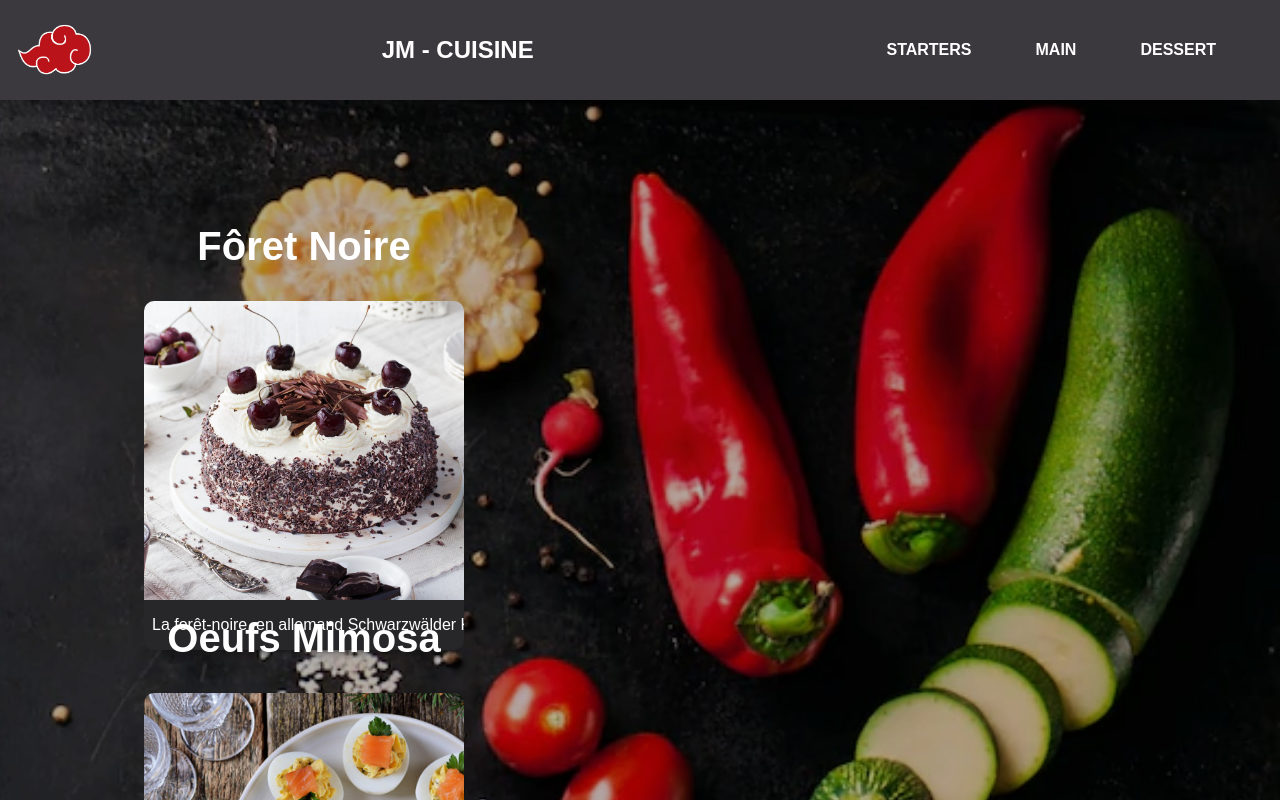
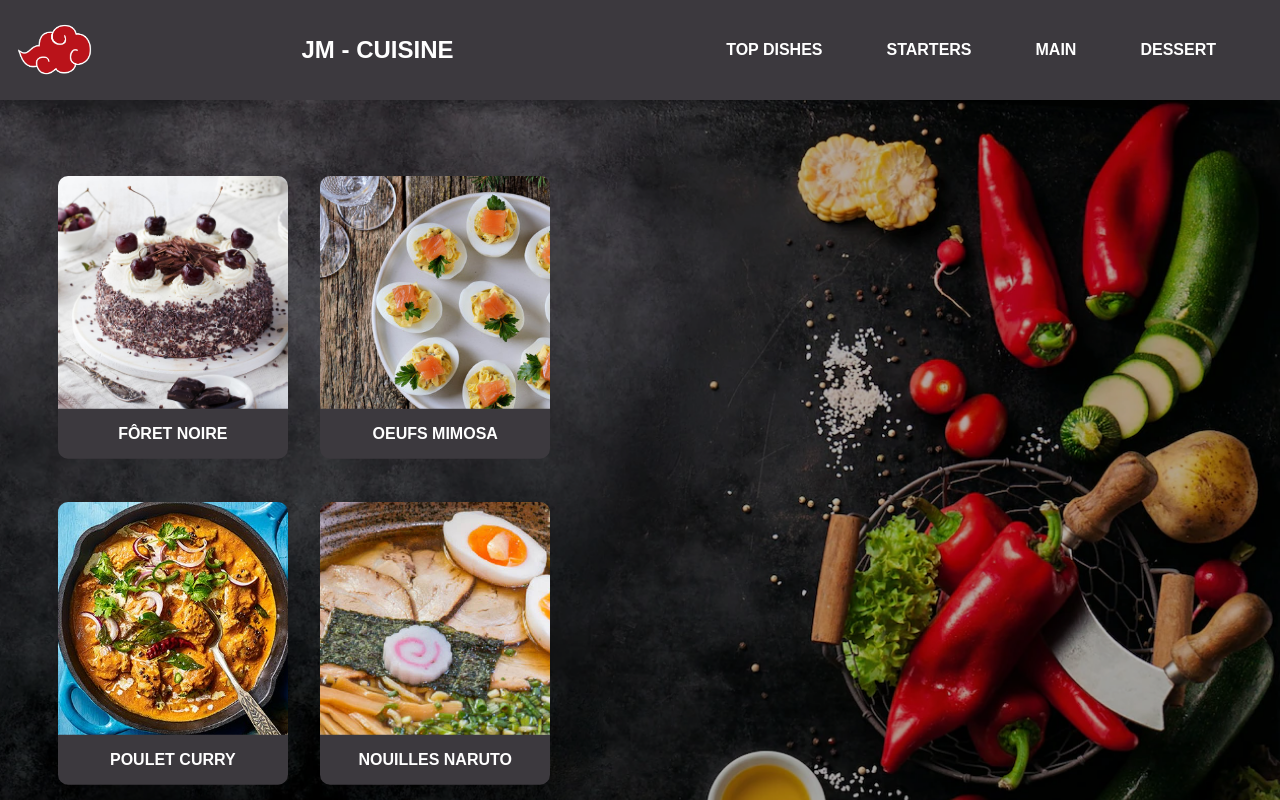
Before and after one commit to Clawyer/Projet---React-recette, a React (Create React App) app: page / in a window 1280 px wide. Shown: the top 800 px of the page. Built offline with nearby package versions, Linux system fonts and the light colour scheme.

Commit message:
fix css + import files

```diff
--- a/src/App.css
+++ b/src/App.css
@@ -1,6 +1,7 @@
 * {
     margin: 0;
     padding: 0;
+    font-family: 'Poppins', sans-serif;
 }
 a {
     text-decoration: none;
--- /dev/null
+++ b/src/assets/css/dishes.css
@@ -0,0 +1,30 @@
+.dish {
+  cursor: pointer;
+}
+.dish:hover {
+  transform: translateY(-0.5em);
+  transition: 0.2s ease-in;
+}
+.dish:hover h3 {
+  text-decoration: underline;
+  transition: 0.3s ease-in;
+  color: #89282E;
+}
+.dish_img {
+  width: 18vw;
+  height: 30vh;
+  object-fit: cover;
+  box-shadow: 0px 15px 10px -15px #111;
+  border-radius: 10px 10px 0 0;
+}
+
+.dish--title {
+  background-color: #3c393e;
+  color: white;
+  font-size: 1rem;
+  padding: 1rem 0;
+  text-align: center;
+  text-transform: uppercase;
+  transform: translateY(-0.7em);
+  border-radius: 0 0 10px 10px ;
+}
--- a/src/assets/css/home.css
+++ b/src/assets/css/home.css
@@ -6,51 +6,7 @@
   margin: 2rem 25%;
   transform: translateX(-21rem);
 }
-.dish {
-  width: 20rem;
-  height: 45vh;
-  position: relative;
-  cursor: pointer;
-}
-.dish:hover {
-  transform:  translateY(-0.5em);
-  transition: 0.2s ease-in;
-}
-.dish:hover h3 {
-  text-decoration: underline;
-  transition: 0.5s ease-in;
-}
-.dish--title {
-  text-align: center;
-  padding: 2rem 0;
-  color: white;
-  position: relative;
-  font-size: 2.5rem;
-  /* transform: translateX(-21rem); */
-}
-.top--title {
-  margin: 1rem 0;
-  color: #fff;
-  text-align: center;
-}
-.dish p {
-  overflow: hidden;
-  white-space: nowrap;
-  font-family: sans-serif;
-  padding: 1rem 0.5em;
-  text-align: left;
-  background-color: #272629;
-  transform: translateY(-5px);
-  border-radius: 0 0 10px 10px;
-  box-shadow: 0px 15px 10px -15px #111;
-  color: #fff;
-}
-.dish_img {
-  height: 300px;
-  width: 100%;
-  object-fit: cover;
-  border-radius: 10px 10px 0 0;
-}
+
 .top--section {
   position: relative;
   padding-bottom: 5rem;
--- a/src/components/Dish.js
+++ b/src/components/Dish.js
@@ -1,11 +1,12 @@
-import React from "react"
+import React from "react";
+import "../assets/css/dishes.css";
 
-export default function Dish(props){
-return (
+export default function Dish(props) {
+  return (
     <div className="dish">
-        <h3 className="dish--title">{props.title}</h3>
-        <img className="dish_img" src={props.url} alt={props.title} />
-        <p>{props.description}</p>
+      <img className="dish_img" src={props.url} alt={props.title} />
+      <h3 className="dish--title">{props.title}</h3>
+      <p>{props.description}</p>
     </div>
-)
+  );
 }
--- a/src/components/Header.js
+++ b/src/components/Header.js
@@ -1,6 +1,5 @@
 import React from "react"
 import "../assets/css/header.css"
-import "../assets/css/style.css"
 import logo from "../assets/img/logo.png"
 
 export default function Header() {
@@ -11,6 +10,9 @@ export default function Header() {
         <img className="logo" src={logo} alt="JM factory" />
         <h1 className="header--title">JM - CUISINE </h1>
         <ul className="menu">
+          <li>
+            <a href="#">Top dishes</a>
+          </li>
           <li>
             <a href="#">Starters</a>
           </li>
--- a/src/pages/Home.js
+++ b/src/pages/Home.js
@@ -10,25 +10,18 @@ export default function Home() {
     {
       title: "Fôret Noire",
       url: dish1,
-      description:
-        "La forêt-noire, en allemand Schwarzwälder Kirschtorte, littéralement « gâteau à la cerise de la Forêt-Noire », est une pâtisserie allemande constituée de génoise au cacao imbibée de kirsch puis fourrée de crème chantilly et de cerises. Elle est recouverte de crème chantilly et décorée de copeaux de chocolat.",
     },
     {
       title: "Oeufs Mimosa",
       url: dish2,
-      description:
-        "L'œuf mimosa est un œuf dur farci dont le blanc est rempli de mayonnaise ou d'un mélange à base de mayonnaise puis saupoudré de jaune cuit écrasé en petits grains évoquant la fleur de mimosa et d'herbes vertes, couramment du persil.",
     },
     {
       title: "Poulet Curry",
       url: dish3,
-      description:
-        "Un curry est un plat ayant son origine dans la gastronomie du sous-continent indien. Il se caractérise par une combinaison complexe d’épices et d’herbes comprenant en général des piments frais ou séchés. L’usage du terme « curry » pour désigner un plat est en général limité aux plats préparés dans une sauce.",
     },
     {
       title: "Nouilles Naruto",
       url: dish4,
-      description: "Nouilles apparues dans Naruto/Naruto Shippuden",
     },
   ];
   const top_dish = data_dish.map((x) => {
```
Also changed, not shown: 1 other file (tests, documents, lock files or other folders).
